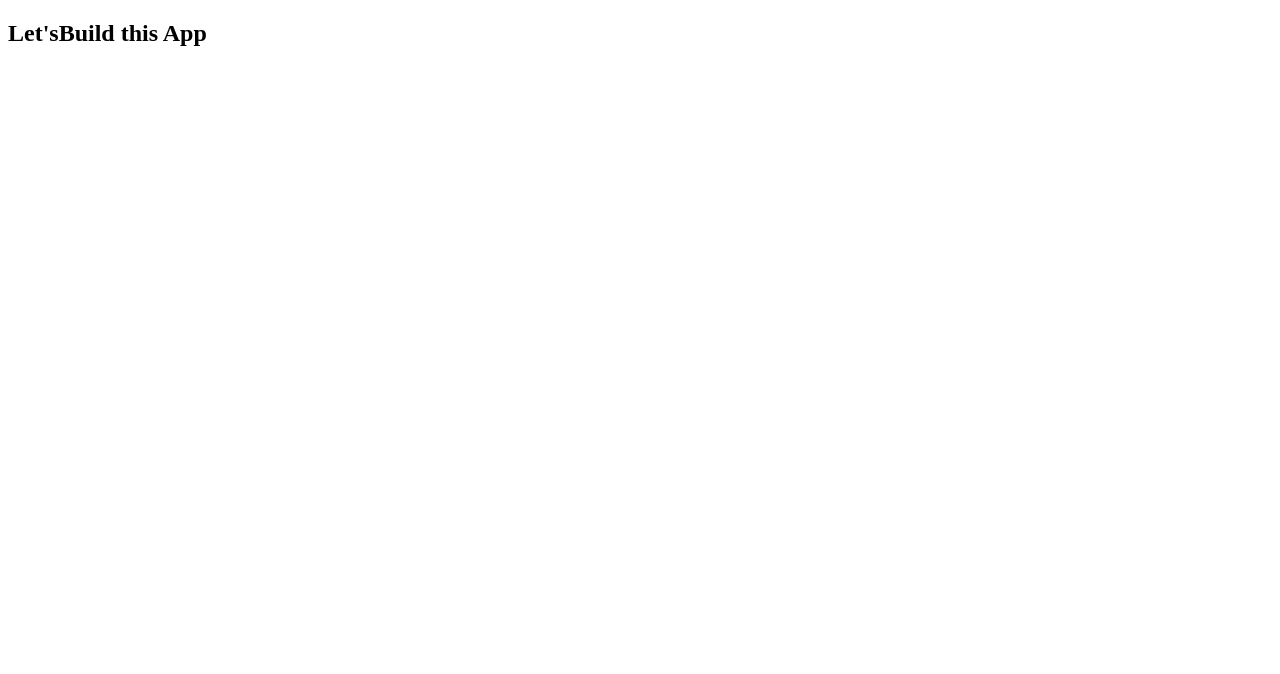
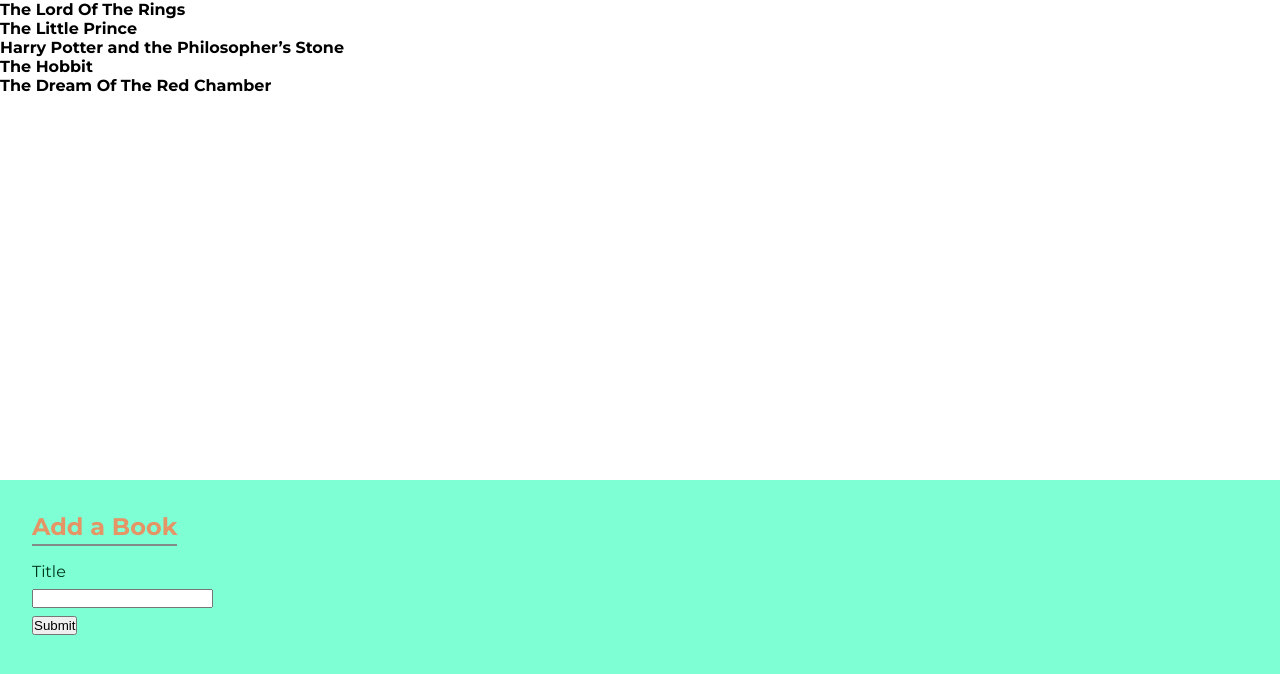
Before and after one commit to Saurav-98/Modern_React_And_Redux-04-Handle-Forms, a React (Vite) app: page / in a window 1280 px wide. Shown: the top 674 px of the page. Built offline with nearby package versions, Linux system fonts and the light colour scheme.

Commit message:
Learned PropDrilling, Data to Parent and Form

```diff
--- a/index.html
+++ b/index.html
@@ -4,6 +4,14 @@
     <meta charset="UTF-8" />
     <link rel="icon" type="image/svg+xml" href="/vite.svg" />
     <meta name="viewport" content="width=device-width, initial-scale=1.0" />
+    <!-- Google Font -->
+    <link rel="preconnect" href="https://fonts.googleapis.com" />
+    <link rel="preconnect" href="https://fonts.gstatic.com" crossorigin />
+    <link
+      href="https://fonts.googleapis.com/css2?family=Montserrat:wght@400;500;600;700&display=swap"
+      rel="stylesheet"
+    />
+
     <title>Vite + React</title>
   </head>
   <body>
--- /dev/null
+++ b/src/App.css
@@ -0,0 +1,9 @@
+* {
+  margin: 0;
+  padding: 0;
+  box-sizing: border-box;
+}
+
+body {
+  font-family: "Montserrat", sans-serif;
+}
--- a/src/App.jsx
+++ b/src/App.jsx
@@ -1,9 +1,24 @@
-import React from "react";
+import React, { useState } from "react";
+import BookCreate from "./components/BookCreate";
+import "./App.css";
+const App = () => {
+  const [books, setBooks] = useState([
+    { id: 1, title: "The Lord Of The Rings" },
+    { id: 2, title: "The Little Prince" },
+    { id: 3, title: "Harry Potter and the Philosopher’s Stone" },
+    { id: 4, title: "The Hobbit" },
+    { id: 5, title: "The Dream Of The Red Chamber" },
+  ]);
 
-const App = () => {
+  const addBook = (book) => {
+    setBooks((prev) => [...prev, book]);
+  };
   return (
     <div>
-      <h2>Let'sBuild this App</h2>
+      {books.map((book) => {
+        return <h4 key={book.id}>{book.title}</h4>;
+      })}
+      <BookCreate onTitleSubmit={addBook} />
     </div>
   );
 };
--- /dev/null
+++ b/src/components/BookCreate.css
@@ -0,0 +1,23 @@
+.book-create {
+  position: absolute;
+  width: 100%;
+  bottom: 0;
+  height: 40vh;
+  background-color: aquamarine;
+  padding: 2rem;
+}
+.book-create h2 {
+  color: #e59465;
+  border-bottom: 2px solid #828b87;
+  width: max-content;
+  padding-bottom: 0.2rem;
+}
+
+.book-create form {
+  display: flex;
+  flex-direction: column;
+  align-items: flex-start;
+  margin: 1rem 0;
+  gap: 0.5rem;
+  color: #00361a;
+}
--- /dev/null
+++ b/src/components/BookCreate.jsx
@@ -0,0 +1,37 @@
+import React, { useState } from "react";
+import "./BookCreate.css";
+
+const BookCreate = ({ onTitleSubmit }) => {
+  const [title, setTitle] = useState("");
+
+  const titleChangeHandler = (e) => {
+    console.log(e.target.value);
+    setTitle(e.target.value);
+  };
+
+  const titleSubmitHandler = (e) => {
+    e.preventDefault();
+    console.log("The Book Title is ", title);
+    const newBook = { id: Math.floor(Math.random() * 123456), title };
+    onTitleSubmit(newBook);
+    setTitle("");
+  };
+
+  return (
+    <div className="book-create">
+      <h2>Add a Book</h2>
+      <form onSubmit={titleSubmitHandler}>
+        <label htmlFor="title">Title</label>
+        <input
+          type="text"
+          id="title"
+          onChange={titleChangeHandler}
+          value={title}
+        />
+        <button type="submit">Submit</button>
+      </form>
+    </div>
+  );
+};
+
+export default BookCreate;
```
Also changed, not shown: src/components/BookList.jsx (added, +11 -0 lines), src/components/BookShow.jsx (added, +11 -0 lines).
